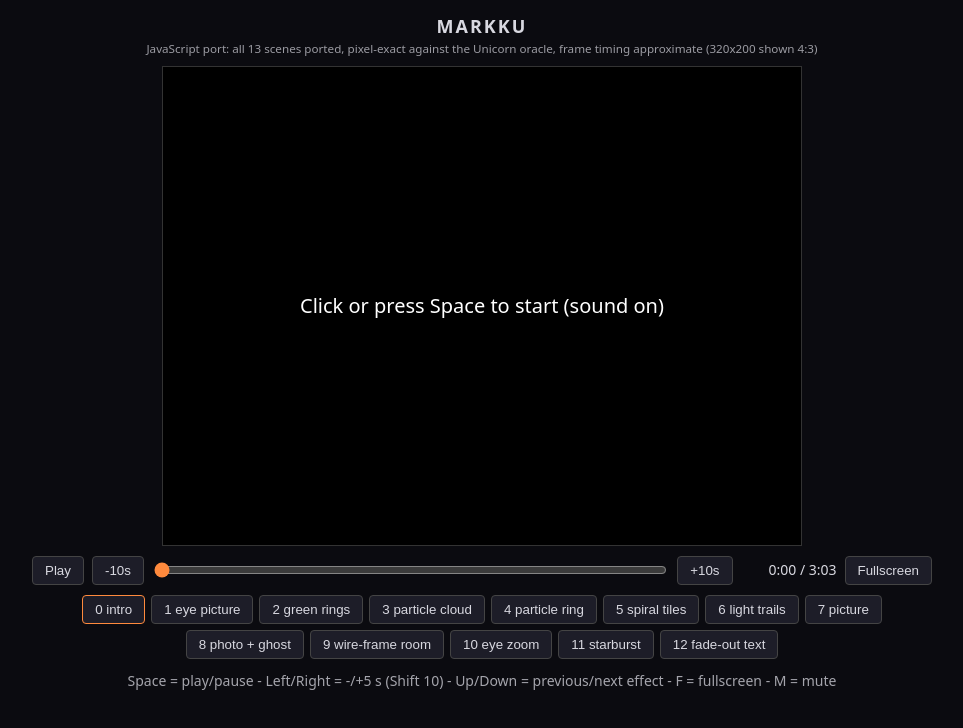
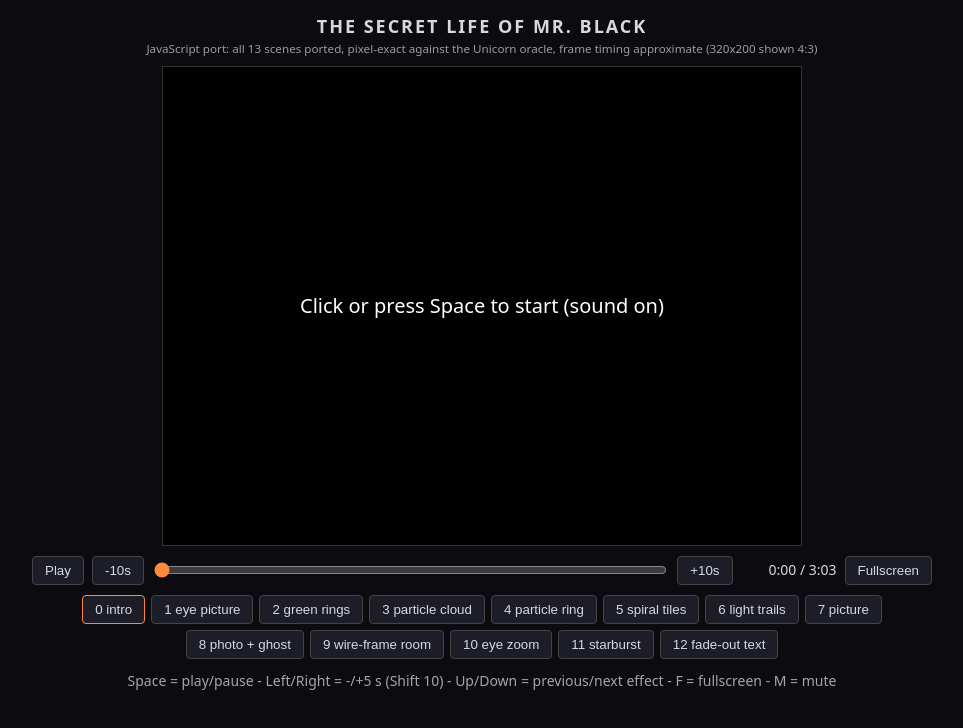
Before and after one commit to kassoulet/The_Secret_Life_of_Mr._Black_by_Orange, a plain HTML site: page web/index.html in a window 1280 px wide. Shown: the whole page, without its empty margins (158-1121 px from the left). Drawn offline with Linux system fonts and the light colour scheme; no server answers.

Commit message:
Use the demo's real name in the README and page title
Co-Authored-By: Claude Sonnet 5.5 <noreply@anthropic.com>

```diff
--- a/web/index.html
+++ b/web/index.html
@@ -1,6 +1,6 @@
 <!doctype html>
 <html lang="en"><head><meta charset="utf-8"><meta name="viewport" content="width=device-width,initial-scale=1">
-<title>Markku (KUSI.IT demo) - JS port</title>
+<title>The Secret Life of Mr. Black (Orange) - JS port</title>
 <style>
 :root{--bg:#0b0b10;--fg:#d8d8e0;--ac:#ff8a3d}
 *{box-sizing:border-box}body{margin:0;background:var(--bg);color:var(--fg);font:14px/1.4 system-ui,sans-serif;display:flex;flex-direction:column;align-items:center;min-height:100vh}
@@ -14,7 +14,7 @@ input[type=range]{flex:1;accent-color:var(--ac)}#tm{font-variant-numeric:tabular
 #fxl{display:flex;flex-wrap:wrap;gap:6px;justify-content:center;max-width:900px;margin:0 12px 12px}
 p.k{max-width:900px;opacity:.75;text-align:center;margin:0 12px 16px}
 </style></head><body>
-<h1>MARKKU</h1><small>JavaScript port: all 13 scenes ported, pixel-exact against the Unicorn oracle, frame timing approximate (320x200 shown 4:3)</small>
+<h1>THE SECRET LIFE OF MR. BLACK</h1><small>JavaScript port: all 13 scenes ported, pixel-exact against the Unicorn oracle, frame timing approximate (320x200 shown 4:3)</small>
 <div id="stage"><canvas id="c" width="320" height="200"></canvas><div id="go">Loading...</div></div>
 <div id="bar"><button id="pp" title="Space">Play</button><button id="b10">-10s</button><input id="seek" type="range" min="0" max="1833" step="1" value="0"><button id="f10">+10s</button><span id="tm">0:00 / 3:03</span><button id="fs" title="F">Fullscreen</button></div>
 <div id="fxl"></div>
```
Also changed, not shown: 1 other file.
